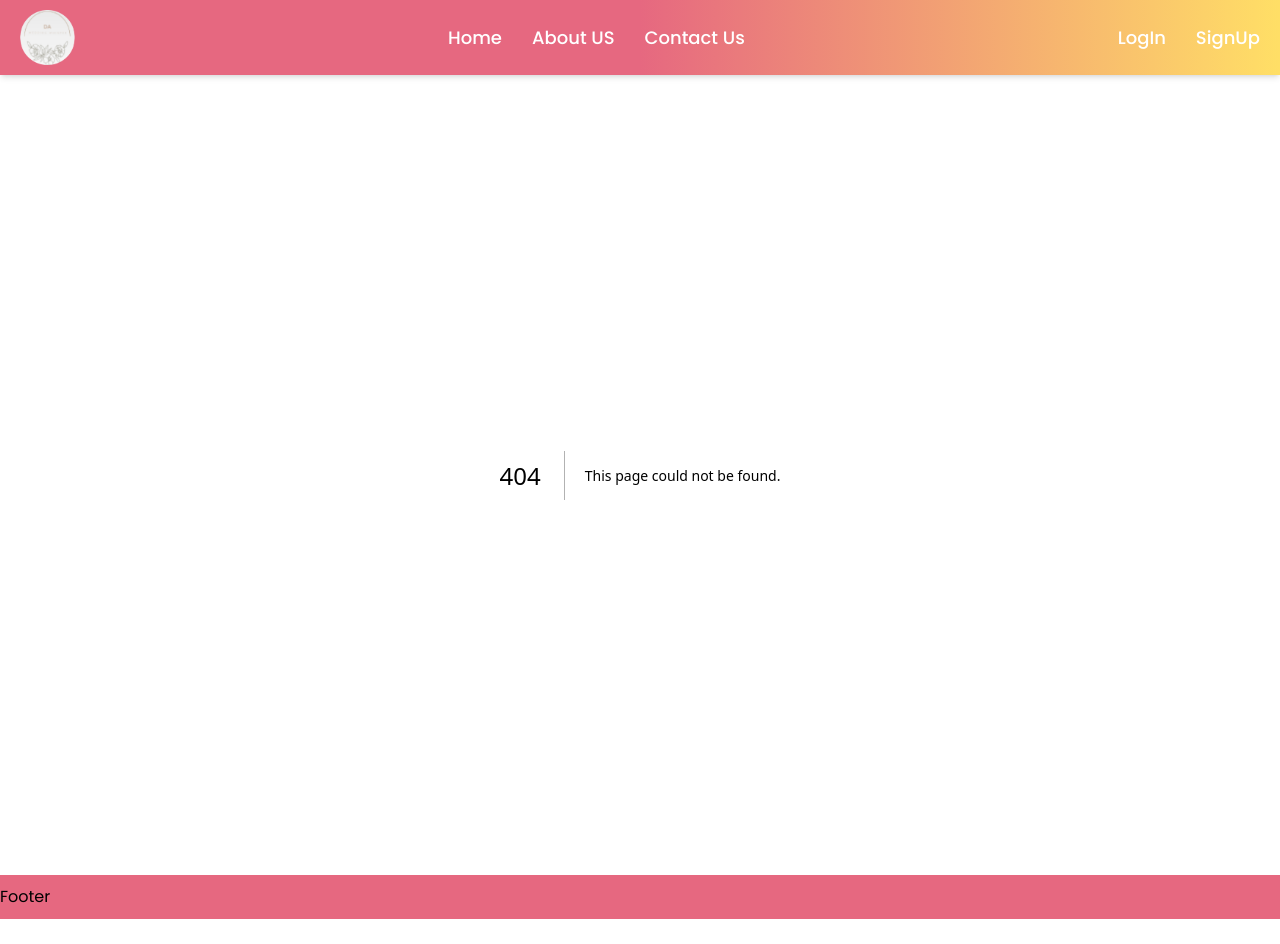
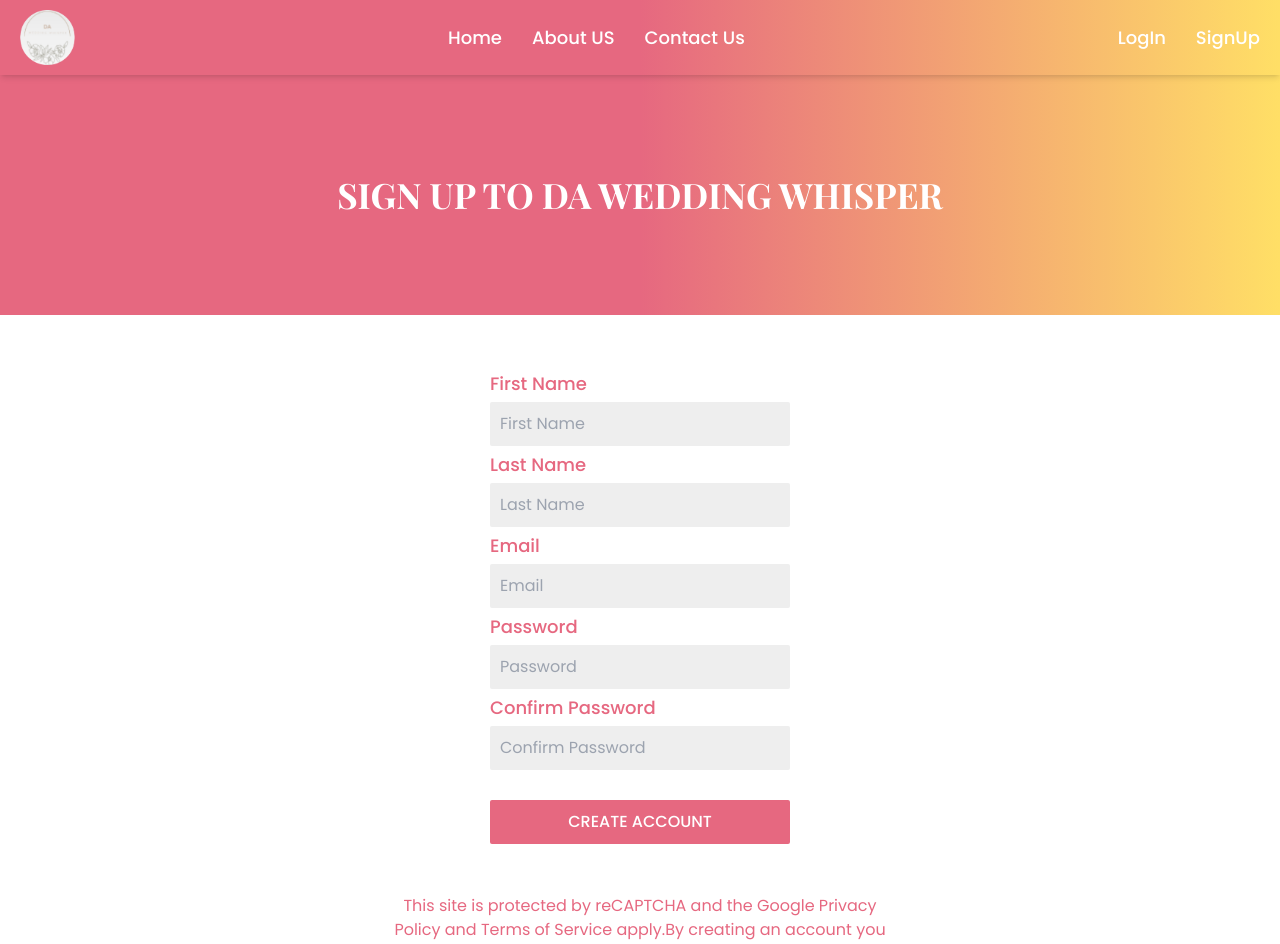
Before and after one commit to M-Alam116/wedding, a Next.js app: page /signup/signup in a window 1280 px wide. Before the commit this address had no page. Shown: the top 944 px of the page. Before the commit the page ends 919 px from the top, so only its background shows below. Built offline with nearby package versions, Linux system fonts and the light colour scheme.

Commit message:
signup page completed

```diff
--- /dev/null
+++ b/components/Signup/SignUp.js
@@ -0,0 +1,46 @@
+import { FcGoogle } from "react-icons/fc";
+import Link from "next/link";
+export default function SignUp() {
+  return (
+    <div className="container">
+      {/* ======== Top Gradient ========== */}
+      <div className="flex items-center justify-center bgGradient w-full h-[10rem] md:h-[15rem]">
+        <h1 className="secondaryFont heading text-[35px] font-[700] text-white text-center">
+          SIGN UP TO DA WEDDING WHISPER
+        </h1>
+      </div>
+
+      {/* ======== Sign up options =========== */}
+      <div className="flex flex-col items-center justify-center py-[50px] px-[10px]">
+        <Link href="/">
+          <div className="w-[300px] bg-primaryColor flex justify-between items-center py-[10px] px-[20px] rounded-sm cursor-pointer">
+            <FcGoogle className="w-[2rem] h-[2rem]" />
+            <h3 className="text-[16px] font-[600]">SIGN UP WITH GOOGLE</h3>
+          </div>
+        </Link>
+
+        <div className="flex items-center my-[30px]">
+          <div className="w-[120px] h-[1px] bg-black"></div>
+          <span className="text-[18px] font-[600] mx-[20px]">Or</span>
+          <div className="w-[120px] h-[1px] bg-black"></div>
+        </div>
+
+        <Link href="/signup/signup">
+          <div className="w-[300px] bg-[#D9D9D9] text-primaryColor text-[16px] font-[500] flex justify-center items-center py-[10px] px-[20px] rounded-sm cursor-pointer">
+            Continue With E-mail
+          </div>
+        </Link>
+
+        <div className="w-full md:w-[40%] mt-[50px]">
+          <p className="text-[16px] text-[500] text-primaryColor text-center">
+            By creating an account you agree with our Terms of Service, Privacy
+            Policy, and our default Notification Settings.
+          </p>
+          <h1 className="text-[18px] font-[700] text-primaryColor text-center mt-[10px]">
+            Already have an account? <Link href="/login">Log In</Link>{" "}
+          </h1>
+        </div>
+      </div>
+    </div>
+  );
+}
--- /dev/null
+++ b/components/Signup/SignUpWithEmail.js
@@ -0,0 +1,109 @@
+import Link from "next/link";
+import { FiArrowLeftCircle } from "react-icons/fi";
+export default function SignUpWithEmail() {
+  return (
+    <div className="container">
+      {/* ======== Top Gradient ========== */}
+      <div className="flex items-center justify-center bgGradient w-full h-[10rem] md:h-[15rem]">
+        <h1 className="secondaryFont heading text-[35px] font-[700] text-white text-center">
+          SIGN UP TO DA WEDDING WHISPER
+        </h1>
+      </div>
+
+      {/*=============== Registration form ========== */}
+      <div className="py-[50px] flex flex-col justify-center items-center px-[10px]">
+        <form className="">
+          <div className="flex flex-col">
+            <label
+              htmlFor=""
+              className="text-[18px] font-[500] my-[5px] text-primaryColor"
+            >
+              First Name
+            </label>
+            <input
+              type="text"
+              placeholder="First Name"
+              required
+              className="p-[10px] rounded-sm border-none outline-none bg-[#EEEEEE] w-[300px]"
+            />
+          </div>
+          <div className="flex flex-col">
+            <label
+              htmlFor=""
+              className="text-[18px] font-[500] my-[5px] text-primaryColor"
+            >
+              Last Name
+            </label>
+            <input
+              type="text"
+              placeholder="Last Name"
+              required
+              className="p-[10px] rounded-sm border-none outline-none bg-[#EEEEEE] w-[300px]"
+            />
+          </div>
+
+          <div className="flex flex-col">
+            <label
+              htmlFor=""
+              className="text-[18px] font-[500] my-[5px] text-primaryColor"
+            >
+              Email
+            </label>
+            <input
+              type="email"
+              placeholder="Email"
+              required
+              className="p-[10px] rounded-sm border-none outline-none bg-[#EEEEEE] w-[300px]"
+            />
+          </div>
+
+          <div className="flex flex-col">
+            <label
+              htmlFor=""
+              className="text-[18px] font-[500] my-[5px] text-primaryColor"
+            >
+              Password
+            </label>
+            <input
+              type="password"
+              placeholder="Password"
+              required
+              className="p-[10px] rounded-sm border-none outline-none bg-[#EEEEEE] w-[300px]"
+            />
+          </div>
+
+          <div className="flex flex-col">
+            <label
+              htmlFor=""
+              className="text-[18px] font-[500] my-[5px] text-primaryColor"
+            >
+              Confirm Password
+            </label>
+            <input
+              type="password"
+              placeholder="Confirm Password"
+              required
+              className="p-[10px] rounded-sm border-none outline-none bg-[#EEEEEE] w-[300px]"
+            />
+          </div>
+
+          <button className="btn w-[300px] rounded-sm mt-[30px]">
+            CREATE ACCOUNT
+          </button>
+        </form>
+
+        <div className="w-full md:w-[40%] mt-[50px]">
+          <p className="text-[16px] text-[500] text-primaryColor text-center">
+            This site is protected by reCAPTCHA and the Google Privacy Policy
+            and Terms of Service apply.By creating an account you agree with our
+            Terms of Service, Privacy Policy, and our default Notification
+            Settings.
+          </p>
+          <h1 className="text-[18px] font-[700] text-primaryColor text-center mt-[10px]">
+            Already have an account? <Link href="/login">Log In</Link>{" "}
+          </h1>
+        </div>
+      </div>
+    </div>
+  );
+}
--- /dev/null
+++ b/pages/signup/index.js
@@ -0,0 +1,9 @@
+import SignUp from "@/components/Signup/SignUp";
+
+export default function SignUpPage() {
+  return (
+    <div>
+      <SignUp />
+    </div>
+  )
+}
--- /dev/null
+++ b/pages/signup/signup.js
@@ -0,0 +1,9 @@
+import SignUpWithEmail from "@/components/Signup/SignUpWithEmail";
+
+export default function SignUp() {
+  return (
+    <div>
+      <SignUpWithEmail />
+    </div>
+  );
+}
```
